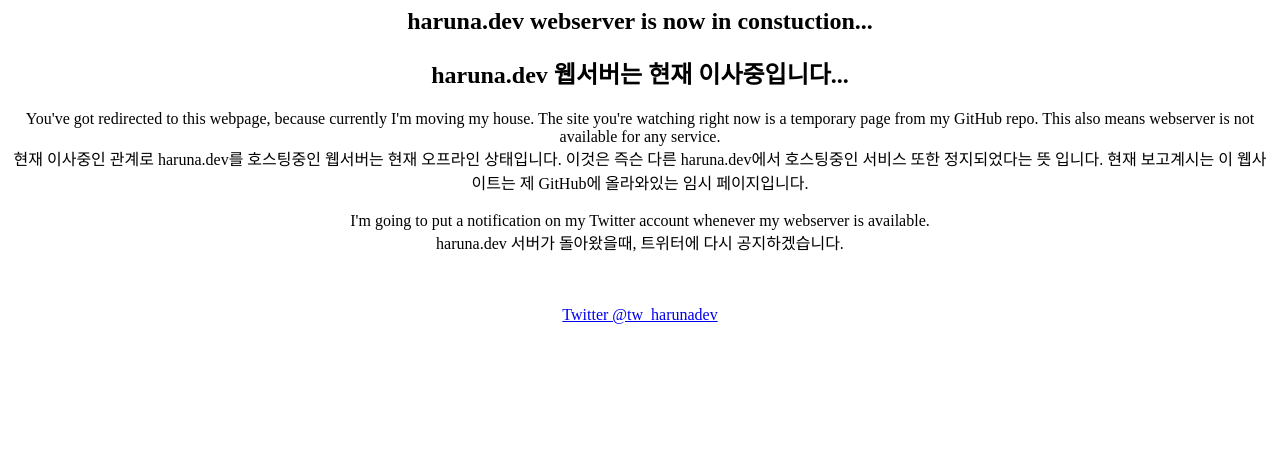
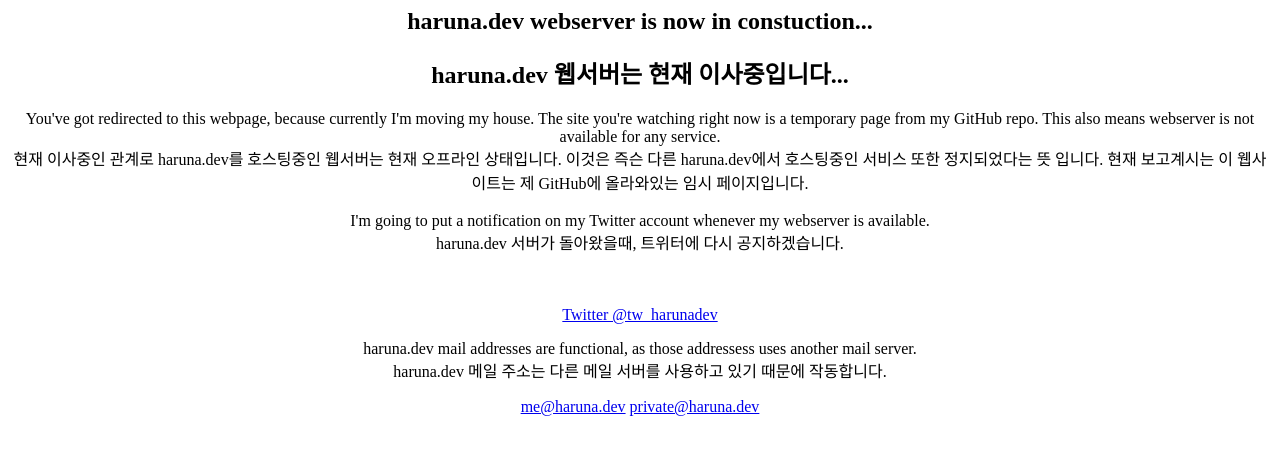
Before and after one commit to github-harunadev/temp-site, a plain HTML site: page index.html in a window 1280 px wide. Drawn offline with Linux system fonts and the light colour scheme.

Commit message:
Update index.html

```diff
--- a/index.html
+++ b/index.html
@@ -21,5 +21,10 @@
 				<br>haruna.dev 서버가 돌아왔을때, 트위터에 다시 공지하겠습니다.</p>
 			<br><br>
 			<a href="https://twitter.com/tw_harunadev">Twitter @tw_harunadev</a>
+			<p>haruna.dev mail addresses are functional, as those addressess uses another mail server.
+				<br>haruna.dev 메일 주소는 다른 메일 서버를 사용하고 있기 때문에 작동합니다.</p>
+			<a href="mailto@me@haruna.dev">me@haruna.dev</a>
+			<a href="mailto@private@haruna.dev">private@haruna.dev</a>
+		</div>
 	</body>
 </html>
```
Lines whose indentation alone changed are shown as unchanged.
